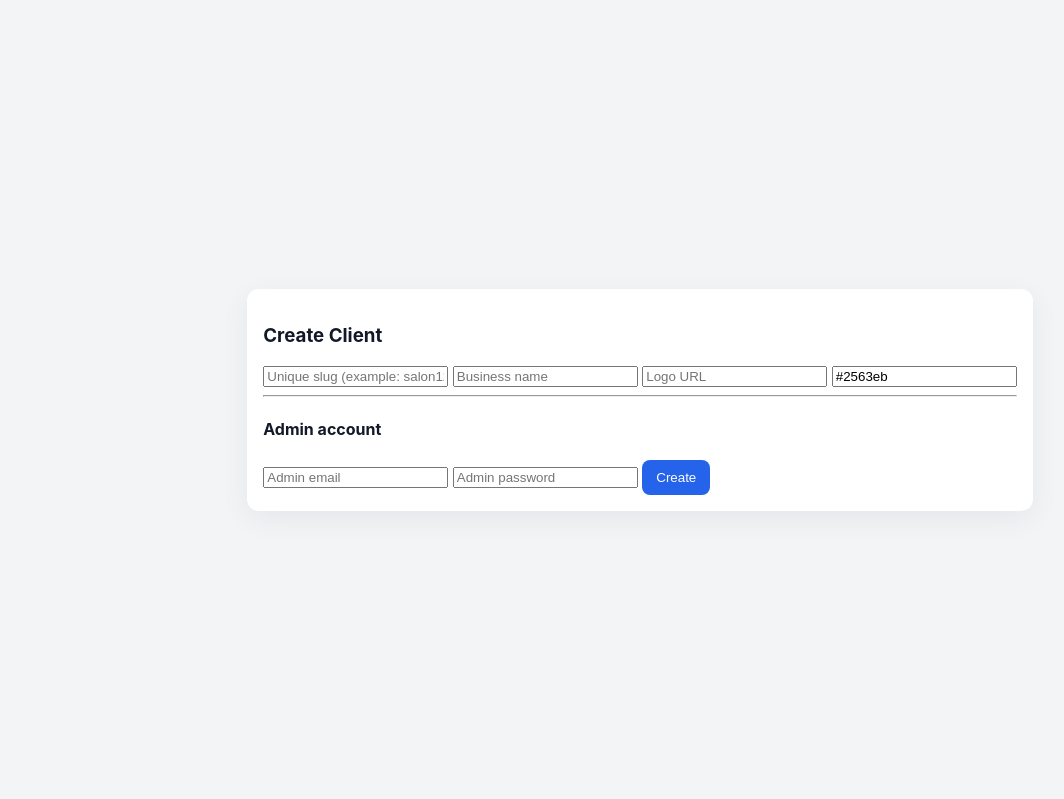
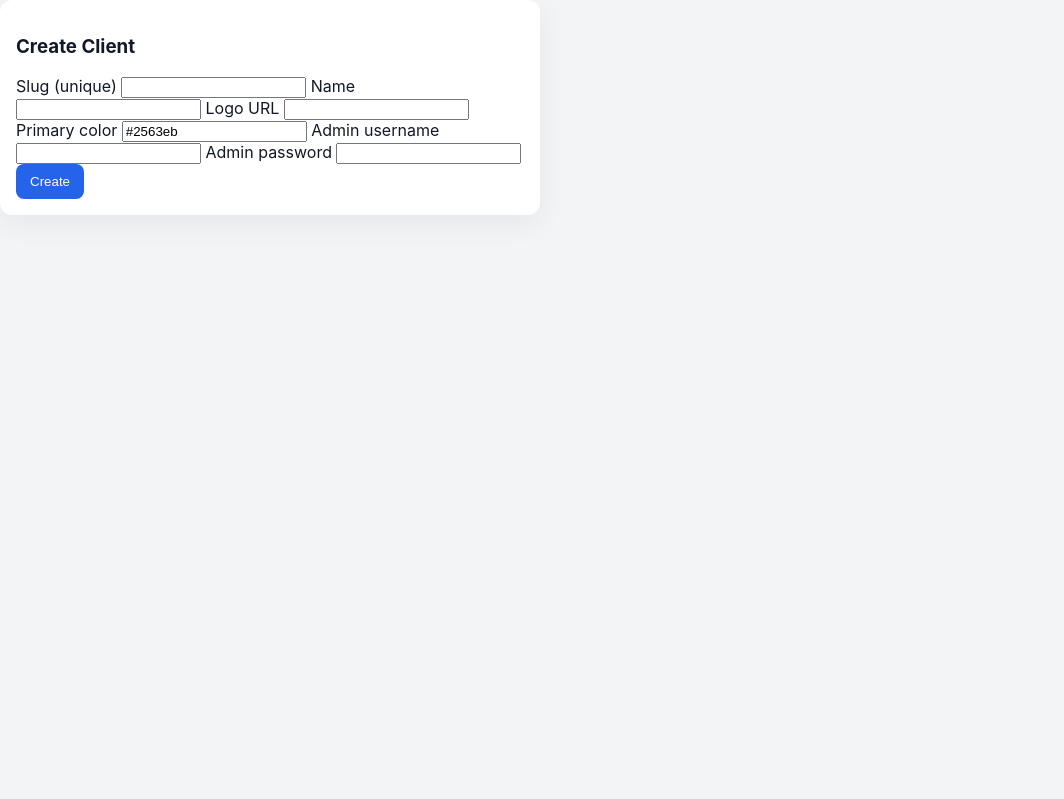
Before and after one commit to sath544/ai-receptionist, a Flask app: page /superadmin/client/new in a window 1280 px wide. Shown: the whole page, without its empty margins (0-1064 px from the left). Run offline with Flask 3, Linux system fonts and the light colour scheme; the visitor is signed in with stand-in values (Sample User, id 1).

Commit message:
Update client_form.html

```diff
--- a/templates/client_form.html
+++ b/templates/client_form.html
@@ -1,26 +1,30 @@
+<!-- templates/client_form.html -->
 <!doctype html>
-<html lang="en">
+<html>
 <head>
   <meta charset="utf-8" />
-  <title>{{ "Create Client" if mode=="create" else "Edit Client" }}</title>
-  <meta name="viewport" content="width=device-width,initial-scale=1" />
+  <title>Client form</title>
   <link rel="stylesheet" href="/static/style.css" />
 </head>
-<body class="simple-center">
-  <div class="card">
-    <h3>{{ "Create Client" if mode=="create" else "Edit Client" }}</h3>
+<body class="center-page">
+  <div class="card" style="width:540px">
+    <h3>{% if mode=='create' %}Create Client{% else %}Edit Client{% endif %}</h3>
     <form method="post">
-      <input name="slug" placeholder="Unique slug (example: salon123)" value="{{ client.slug if client else '' }}" required />
-      <input name="name" placeholder="Business name" value="{{ client.name if client else '' }}" required />
-      <input name="logo" placeholder="Logo URL" value="{{ client.logo if client else '' }}" />
-      <input name="color" placeholder="Color hex (#2563eb)" value="{{ client.color if client else '#2563eb' }}" required />
-      {% if mode=="create" %}
-      <hr/>
-      <h4>Admin account</h4>
-      <input name="username" placeholder="Admin email" required />
-      <input name="password" placeholder="Admin password" required />
+      <label>Slug (unique)</label>
+      <input name="slug" value="{{ client.slug if client else '' }}" required />
+      <label>Name</label>
+      <input name="name" value="{{ client.name if client else '' }}" required />
+      <label>Logo URL</label>
+      <input name="logo" value="{{ client.logo if client else '' }}" />
+      <label>Primary color</label>
+      <input name="color" value="{{ client.color if client else '#2563eb' }}" />
+      {% if mode == 'create' %}
+      <label>Admin username</label>
+      <input name="username" />
+      <label>Admin password</label>
+      <input name="password" type="password" />
       {% endif %}
-      <button class="btn-primary" type="submit">{{ "Update" if mode=="edit" else "Create" }}</button>
+      <button class="btn-primary" type="submit">{% if mode=='create' %}Create{% else %}Save{% endif %}</button>
     </form>
   </div>
 </body>
```
